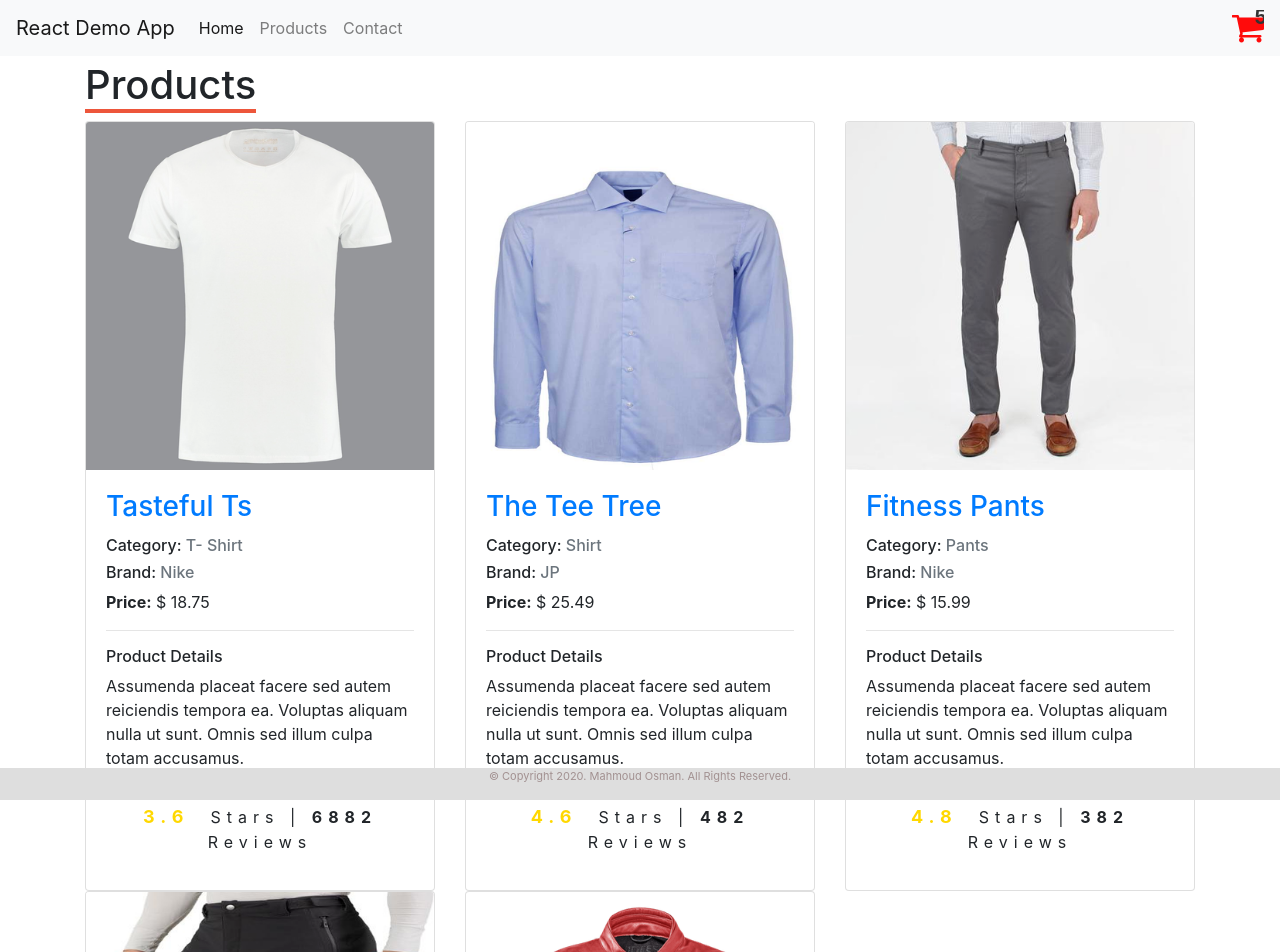
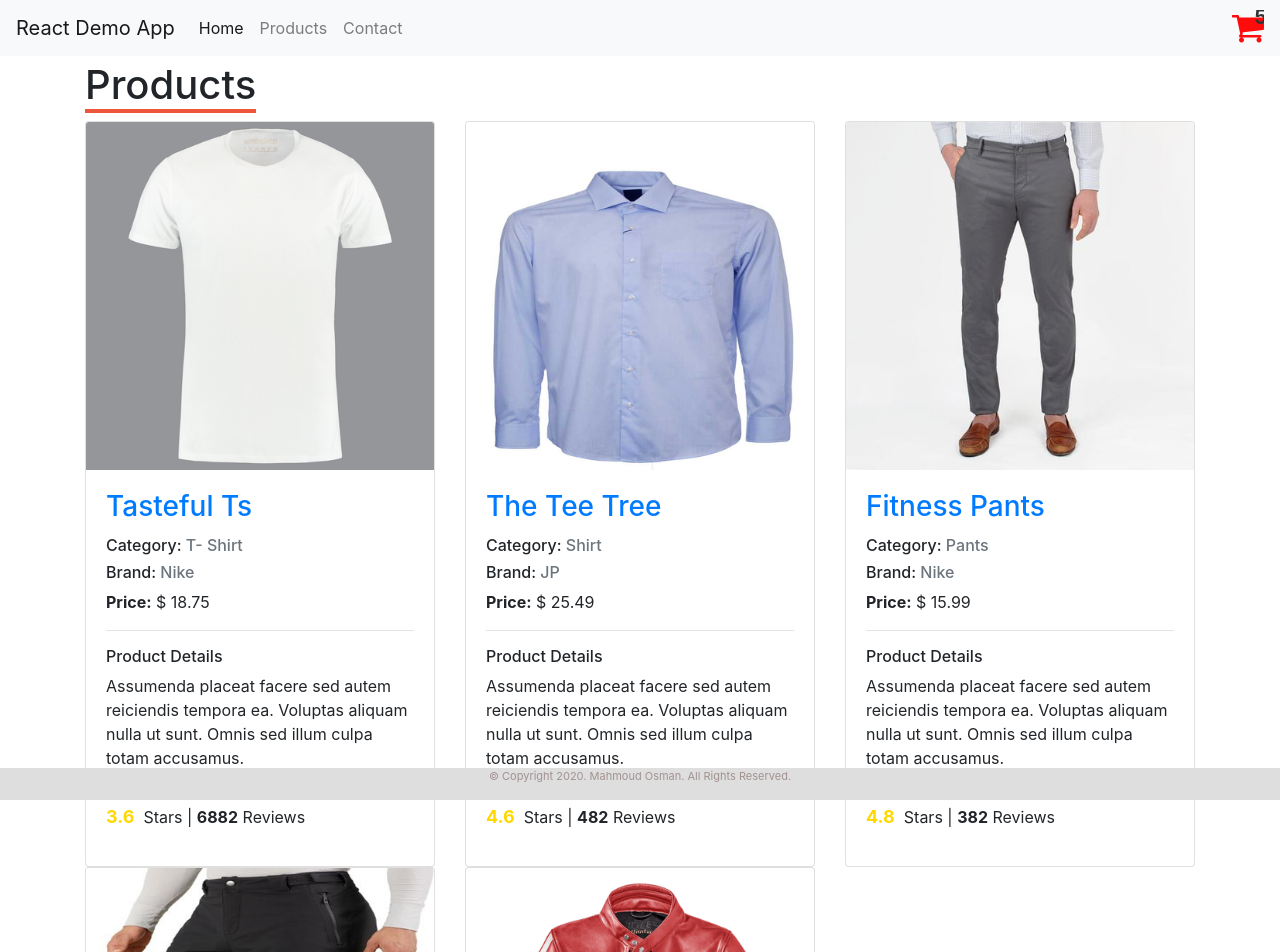
Before and after one commit to MahmoudAhmadOsman/mern-api-application, a React (Create React App) app in the folder client/: page /products in a window 1280 px wide. Shown: the top 952 px of the page. Built offline with nearby package versions, Linux system fonts and the light colour scheme.

Commit message:
added products page

```diff
--- a/client/src/components/ProductDetails.js
+++ b/client/src/components/ProductDetails.js
@@ -57,7 +57,7 @@ class ProductDetails extends Component {
             <p>
               <b>Price: </b>
               <span className="text-muted">
-                $12.46{" "}
+                $12.46
                 <span className="font-weight-bold text-danger">
                   &nbsp;&nbsp;&nbsp; 30% OFF
                 </span>
@@ -109,7 +109,7 @@ class ProductDetails extends Component {
 
           <div className="col-md-4">
             <h5 className="list-group-item product-review">Product Reviews</h5>
-            <p className="list-group-item">
+            <p className="list-group-item spacing">
               <b className="text-warning">4.6 </b> Stars | <b>482</b> Reviews
             </p>
 
--- a/client/src/components/ProductItems.js
+++ b/client/src/components/ProductItems.js
@@ -37,7 +37,7 @@ function ProductItems(props) {
         </p>
         <hr />
         <div className="starts">
-          <p className="spacing">
+          <p>
             <b className="rating">
               {/* <i className="fa fa-star" aria-hidden="true"></i>
               <i className="fa fa-star" aria-hidden="true"></i>
```
